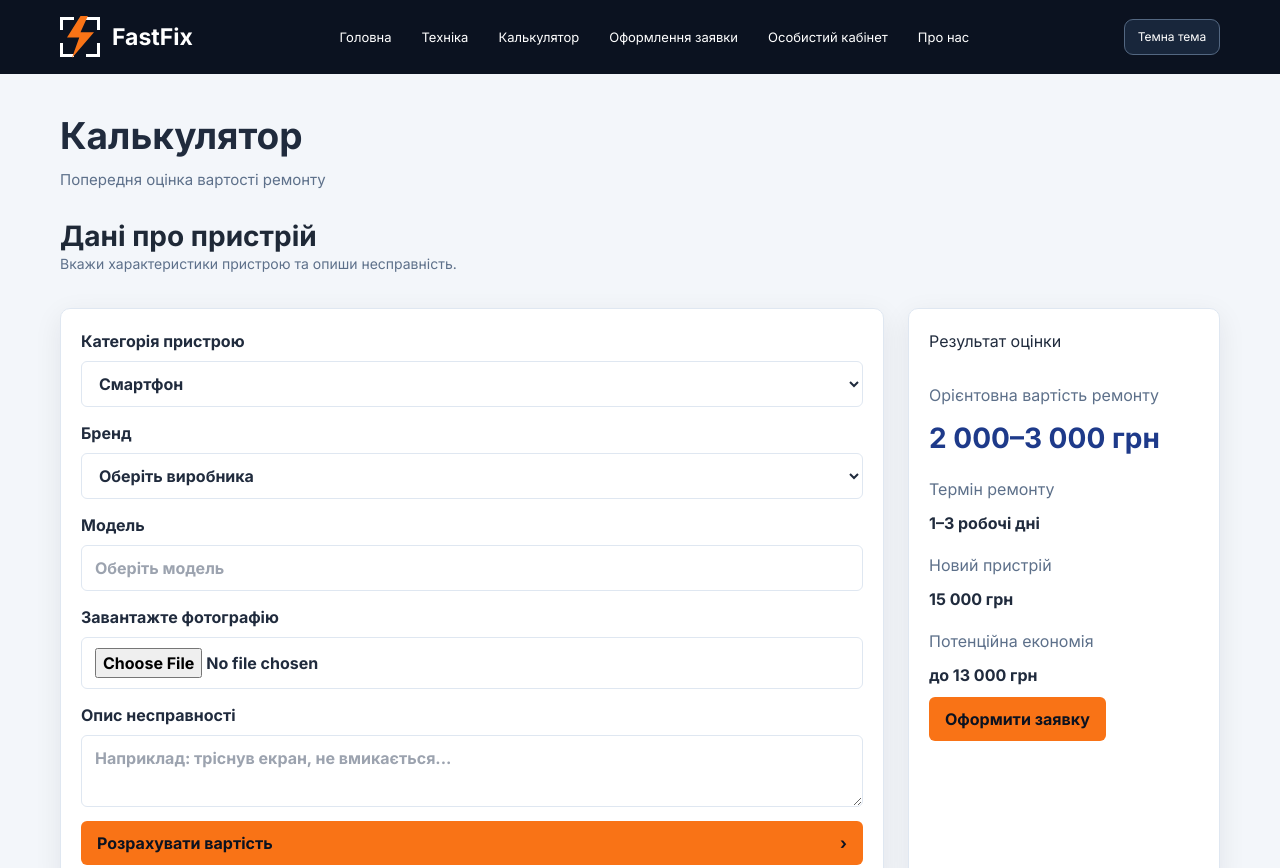
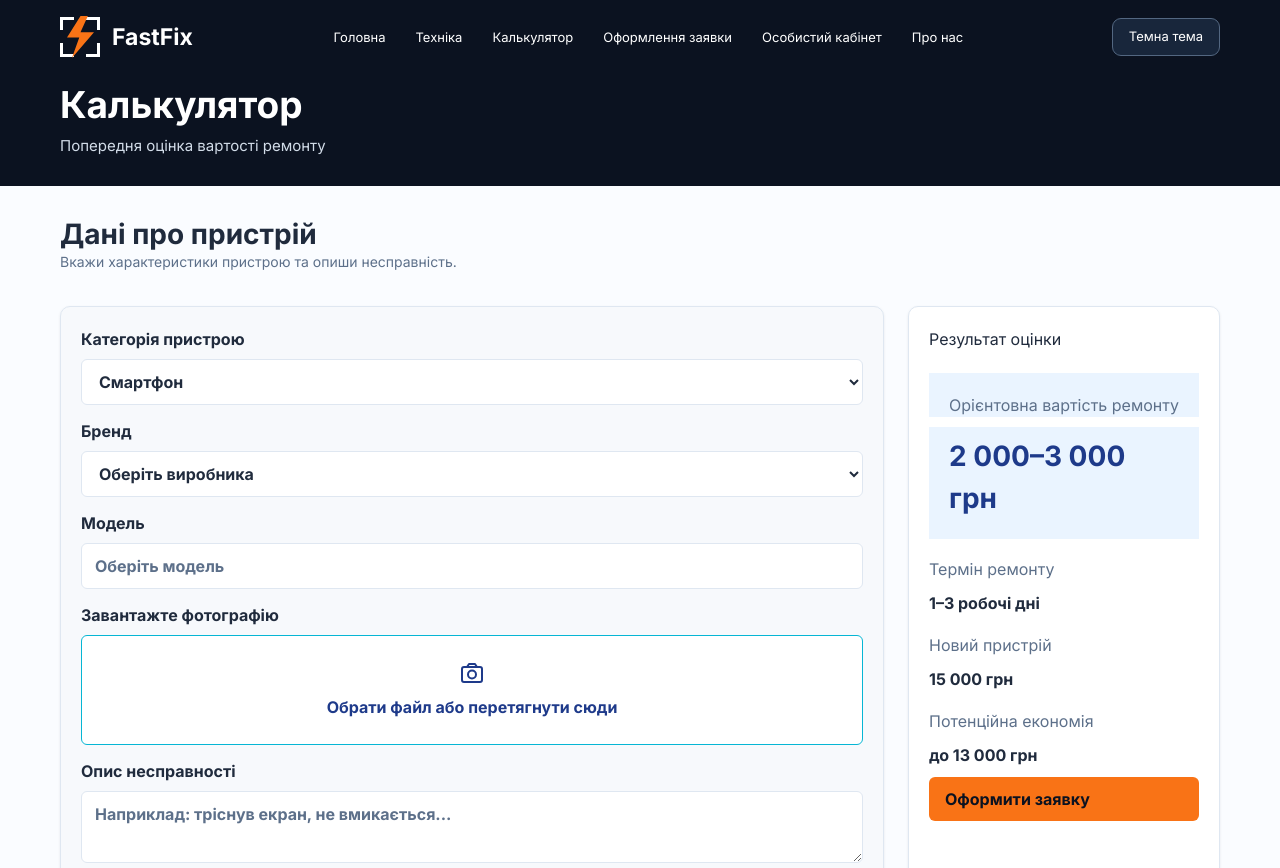
Before and after one commit to Sergiy66/FastFix, a website: page calculator.html in a window 1280 px wide. Shown: the top 868 px of the page. Drawn offline with Linux system fonts and the light colour scheme.

Commit message:
fix: align all themes with Figma

```diff
--- a/calculator.html
+++ b/calculator.html
@@ -76,9 +76,13 @@
                   placeholder="Оберіть модель" /></label
               ><label
                 >Завантажте фотографію<input
+                  class="file-input"
                   type="file"
                   name="photo"
-                  accept="image/*" /></label
+                  accept="image/*" /><span class="file-dropzone"
+                    ><img src="assets/icons/icon_photo.svg" alt="" />
+                    <span>Обрати файл або перетягнути сюди</span></span
+                  ></label
               ><label
                 >Опис несправності<textarea
                   required
--- a/css/style.css
+++ b/css/style.css
@@ -528,11 +528,11 @@ body.modal-open {
 
 @media (min-width: 768px) {
   .site-header {
-    height: 74px;
+    height: 186px;
   }
 
   .page-main {
-    padding-top: 74px;
+    padding-top: 186px;
   }
 
   .site-header .header-bar .logo {
@@ -545,24 +545,20 @@ body.modal-open {
     font-size: 22px;
   }
 
-  .page-main > .page-intro {
-    position: static;
-    width: calc(100% - 64px);
-    height: auto;
-    margin: 0 auto;
-    padding-top: 34px;
-    overflow: visible;
-    clip: auto;
-    white-space: normal;
-    color: #1f2937;
+  .site-header .mobile-page-intro {
+    display: block;
+    padding-top: 8px;
   }
 
-  .site-header .mobile-page-intro {
-    display: none;
+  .site-header .mobile-page-intro strong {
+    font-size: 37px;
+    line-height: normal;
   }
 
-  .page-main > .page-intro p {
-    color: #64748b;
+  .site-header .mobile-page-intro p {
+    margin-top: 8px;
+    color: var(--ff-text-on-inverse);
+    font-size: 15px;
   }
 
   .site-footer {
@@ -581,10 +577,6 @@ body.modal-open {
 }
 
 @media (min-width: 1280px) {
-  .page-main > .page-intro {
-    width: calc(100% - 120px);
-  }
-
   .site-header .desktop-nav {
     font-size: 13px;
   }
@@ -636,7 +628,7 @@ body.modal-open {
   --ff-cyan-subtle: #e7f7fc;
   --ff-switch-surface: #18263b;
   --ff-switch-border: #536781;
-  --ff-shadow: 0 8px 28px rgb(15 23 42 / 0.08);
+  --ff-shadow: 0 1px 3px rgb(15 23 42 / 0.08);
 }
 
 :root[data-theme="dark"] {
@@ -655,7 +647,7 @@ body.modal-open {
   --ff-cyan-subtle: #143541;
   --ff-switch-surface: #23334b;
   --ff-switch-border: #6e83a0;
-  --ff-shadow: 0 10px 32px rgb(0 0 0 / 0.28);
+  --ff-shadow: 0 1px 3px rgb(0 0 0 / 0.2);
 }
 
 body {
@@ -669,14 +661,23 @@ html[data-theme] body.bg-fastfix-surface {
   background-color: var(--ff-bg);
 }
 
+html[data-theme] body[class*="bg-[#F3F6FA]"] {
+  color: var(--ff-text);
+  background-color: var(--ff-bg);
+}
+
 html[data-theme] body.text-fastfix-text,
-html[data-theme] .text-fastfix-text {
+html[data-theme] .text-fastfix-text,
+html[data-theme] .text-\[\#1F2937\] {
   color: var(--ff-text);
 }
 
-html[data-theme] .text-fastfix-muted,
-html[data-theme] [class*="text-[#5B6B82]"],
-html[data-theme] [class*="text-[#667B98]"] {
+html[data-theme] .text-fastfix-muted {
+  color: var(--ff-muted);
+}
+
+html[data-theme] header[class*="[&_p]:text-[#5B6B82]"] p,
+html[data-theme] header[class*="[&_p]:text-[#667B98]"] p {
   color: var(--ff-muted);
 }
 
@@ -684,6 +685,33 @@ html[data-theme] [class*="text-[#667B98]"] {
 body > header {
   color: var(--ff-text-inverse);
   background-color: var(--ff-surface-inverse);
+}
+
+html[data-theme] .bg-fastfix-dark,
+html[data-theme] .bg-\[\#0B1220\] {
+  background-color: var(--ff-surface-inverse);
+}
+
+html[data-theme] .bg-\[\#F3F6FA\] {
+  background-color: var(--ff-bg);
+}
+
+html[data-theme] .bg-\[\#EDF4FF\] {
+  background-color: var(--ff-accent-subtle);
+}
+
+html[data-theme] .bg-\[\#FF6B0B\],
+html[data-theme] .bg-\[\#F97316\] {
+  background-color: var(--ff-action-primary);
+}
+
+html[data-theme] .text-\[\#C9D4E3\],
+html[data-theme] .text-\[\#D2DCE8\] {
+  color: var(--ff-text-on-inverse);
+}
+
+html[data-theme] .border-\[\#D2DCE8\] {
+  border-color: var(--ff-border);
 }
 
 .site-footer,
@@ -694,6 +722,15 @@ body > header {
 
 .site-footer {
   border-top: 1px solid var(--ff-surface-inverse);
+}
+
+.cta-panel p {
+  color: var(--ff-text-on-inverse);
+}
+
+.site-footer a,
+.site-footer .logo {
+  color: var(--ff-text-inverse);
 }
 
 .theme-toggle {
@@ -739,6 +776,89 @@ main article,
   box-shadow: var(--ff-shadow);
 }
 
+html[data-theme] .bg-white {
+  background-color: var(--ff-surface);
+}
+
+html[data-theme] .border-fastfix-border {
+  border-color: var(--ff-border);
+}
+
+#calculator-form,
+#request-form,
+#feedback-form {
+  background-color: var(--ff-surface-subtle);
+}
+
+.form-stack > .primary-button {
+  width: 253px;
+  max-width: 100%;
+  align-self: flex-start;
+}
+
+.estimate .primary-button {
+  width: 100%;
+  align-self: stretch;
+}
+
+.file-input {
+  position: absolute;
+  width: 1px;
+  height: 1px;
+  overflow: hidden;
+  clip: rect(0 0 0 0);
+  clip-path: inset(50%);
+  white-space: nowrap;
+}
+
+.file-dropzone {
+  display: flex;
+  min-height: 110px;
+  flex-direction: column;
+  align-items: center;
+  justify-content: center;
+  gap: 10px;
+  border: 1px solid var(--ff-cyan);
+  border-radius: 6px;
+  color: var(--ff-primary);
+  background: var(--ff-surface);
+  cursor: pointer;
+}
+
+.file-dropzone img {
+  width: 24px;
+  height: 24px;
+}
+
+.file-input:focus-visible + .file-dropzone {
+  outline: 2px solid var(--ff-cyan);
+  outline-offset: 2px;
+}
+
+#calculator-form + .estimate > p:first-of-type,
+#calculator-form + .estimate > strong {
+  width: 100%;
+  margin: 0;
+  padding-inline: 20px;
+  background: var(--ff-accent-subtle);
+}
+
+#calculator-form + .estimate > p:first-of-type {
+  padding-top: 20px;
+}
+
+#calculator-form + .estimate > strong {
+  padding-top: 8px;
+  padding-bottom: 20px;
+}
+
+.faq,
+.history,
+.comparison-card,
+.repair-card {
+  background-color: var(--ff-surface-subtle);
+}
+
 .page-card p,
 .section-heading p,
 .page-main > .page-intro p,
@@ -760,6 +880,11 @@ main article > span:has(img) {
   background-color: var(--ff-accent-subtle);
 }
 
+.icon-box,
+main article > span:has(img) {
+  color: var(--ff-primary);
+}
+
 .form-stack input,
 .form-stack select,
 .form-stack textarea,
@@ -770,6 +895,11 @@ main article > span:has(img) {
   color: var(--ff-text);
   border-color: var(--ff-border);
   background-color: var(--ff-surface);
+}
+
+input::placeholder,
+textarea::placeholder {
+  color: var(--ff-muted);
 }
 
 .secondary-button {
@@ -791,26 +921,26 @@ main button[type="submit"] {
   color: var(--ff-primary);
 }
 
-:root[data-theme="dark"] .bg-white,
-:root[data-theme="dark"] [class*="bg-white"] {
-  background-color: var(--ff-surface);
-}
-
-:root[data-theme="dark"] .text-fastfix-text,
-:root[data-theme="dark"] .text-fastfix-primary {
+html[data-theme] .text-fastfix-primary {
   color: var(--ff-primary);
 }
 
-:root[data-theme="dark"] .text-fastfix-muted,
-:root[data-theme="dark"] [class*="text-[#5B6B82]"],
-:root[data-theme="dark"] [class*="text-[#667B98]"] {
-  color: var(--ff-muted);
+html[data-theme] .bg-fastfix-cyan {
+  background-color: var(--ff-cyan);
+}
+
+html[data-theme] .focus\:border-fastfix-cyan:focus {
+  border-color: var(--ff-cyan);
 }
 
 @media (min-width: 1024px) {
   .theme-toggle {
+    width: 108px;
+    height: 38px;
+    flex-basis: 108px;
     margin-left: 8px;
     margin-right: 0;
+    font-size: 13px;
   }
 }
 
--- a/js/app.js
+++ b/js/app.js
@@ -1,9 +1,6 @@
 document.addEventListener("DOMContentLoaded", () => {
   const root = document.documentElement;
   const storedTheme = localStorage.getItem("fastfix-theme");
-  const preferredTheme = window.matchMedia?.("(prefers-color-scheme: dark)").matches
-    ? "dark"
-    : "light";
   const setTheme = (theme) => {
     root.dataset.theme = theme;
     const toggle = document.querySelector("[data-theme-toggle]");
@@ -31,7 +28,7 @@ document.addEventListener("DOMContentLoaded", () => {
       setTheme(theme);
     });
   }
-  setTheme(storedTheme === "dark" || storedTheme === "light" ? storedTheme : preferredTheme);
+  setTheme(storedTheme === "dark" || storedTheme === "light" ? storedTheme : "light");
 
   const youtubePlayer = document.querySelector("[data-youtube-player]");
   const localVideoNote = document.querySelector("[data-video-local-note]");
```
Also changed, not shown: index.html (+1 -1 lines), tests/feedback-form.dom.test.js (+1 -0 lines), tests/theme-tokens.test.js (added, +26 -0 lines).
